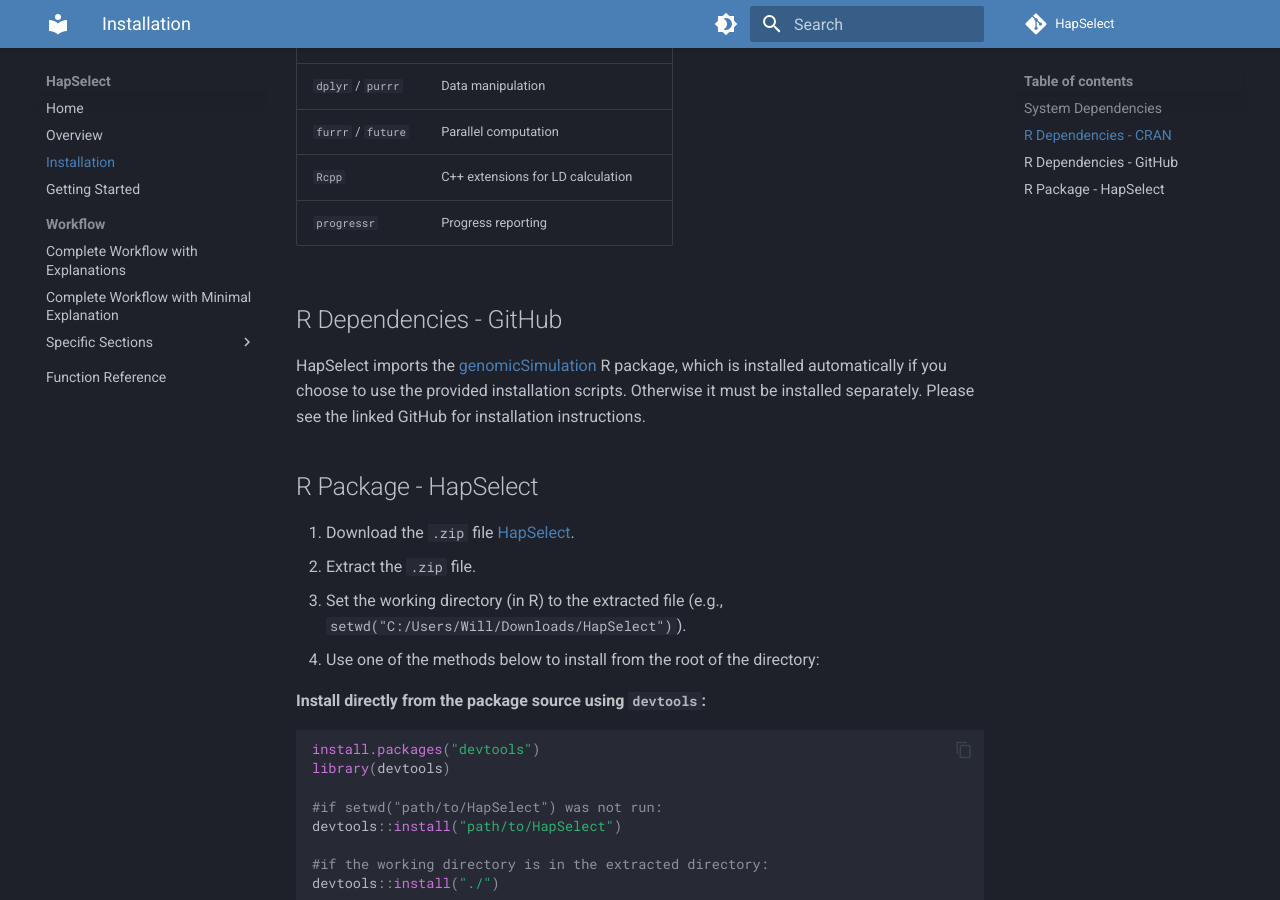
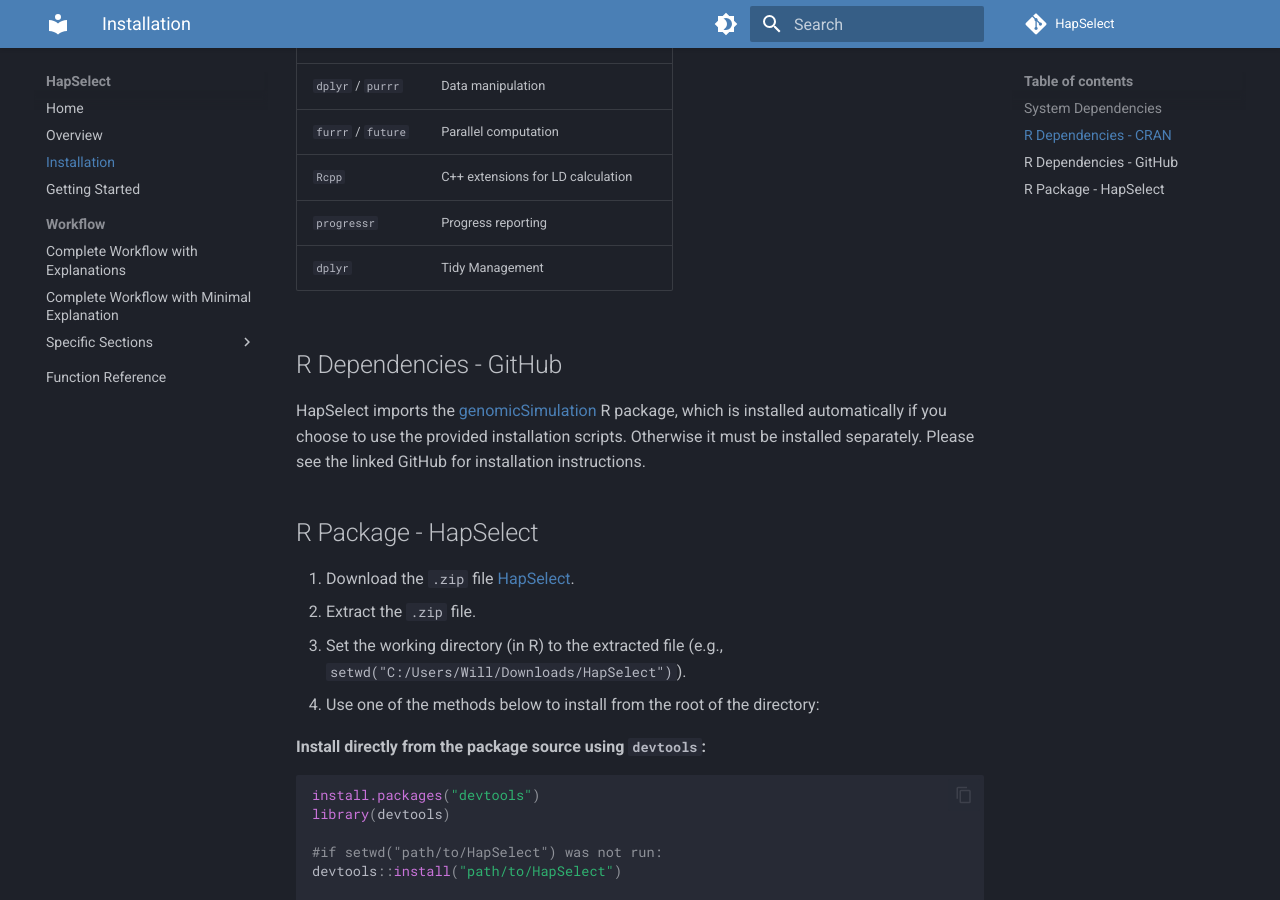
Before and after one commit to wrshf7/HapSelect-Docs, an MkDocs documentation site: the page built from docs/installation.md, in a window 1280 px wide and 900 px high, scrolled down 1161 px. Built offline with MkDocs 1.6.1 and Material for MkDocs 9.7.7, drawn with Linux system fonts in a browser that asks for light colours; comment, search, counter and statistics services are not loaded.

Commit message:
Update installation.md

```diff
--- a/docs/installation.md
+++ b/docs/installation.md
@@ -39,6 +39,7 @@ HapSelect imports the following packages, which will be installed automatically.
 | `furrr` / `future` | Parallel computation |
 | `Rcpp` | C++ extensions for LD calculation |
 | `progressr` | Progress reporting |
+| `dplyr` | Tidy Management |
 
 ## R Dependencies - GitHub
 
```
